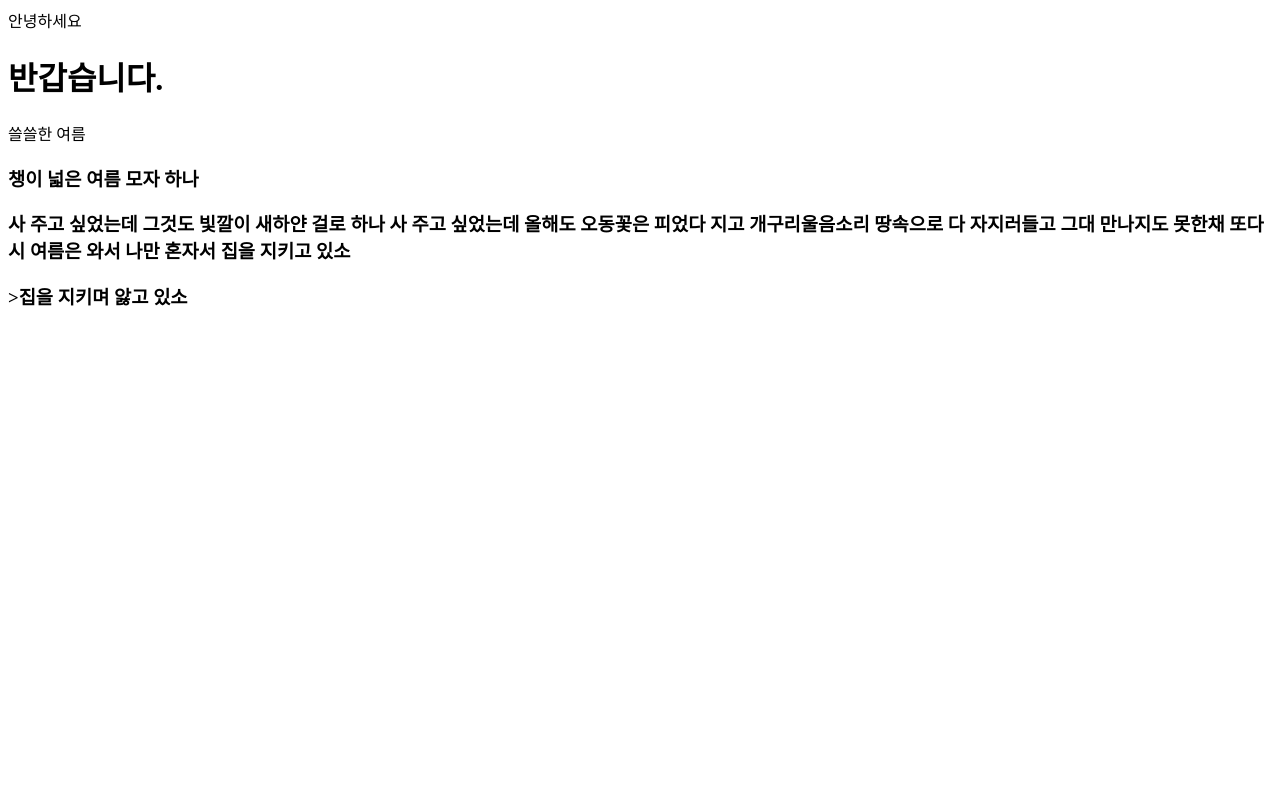
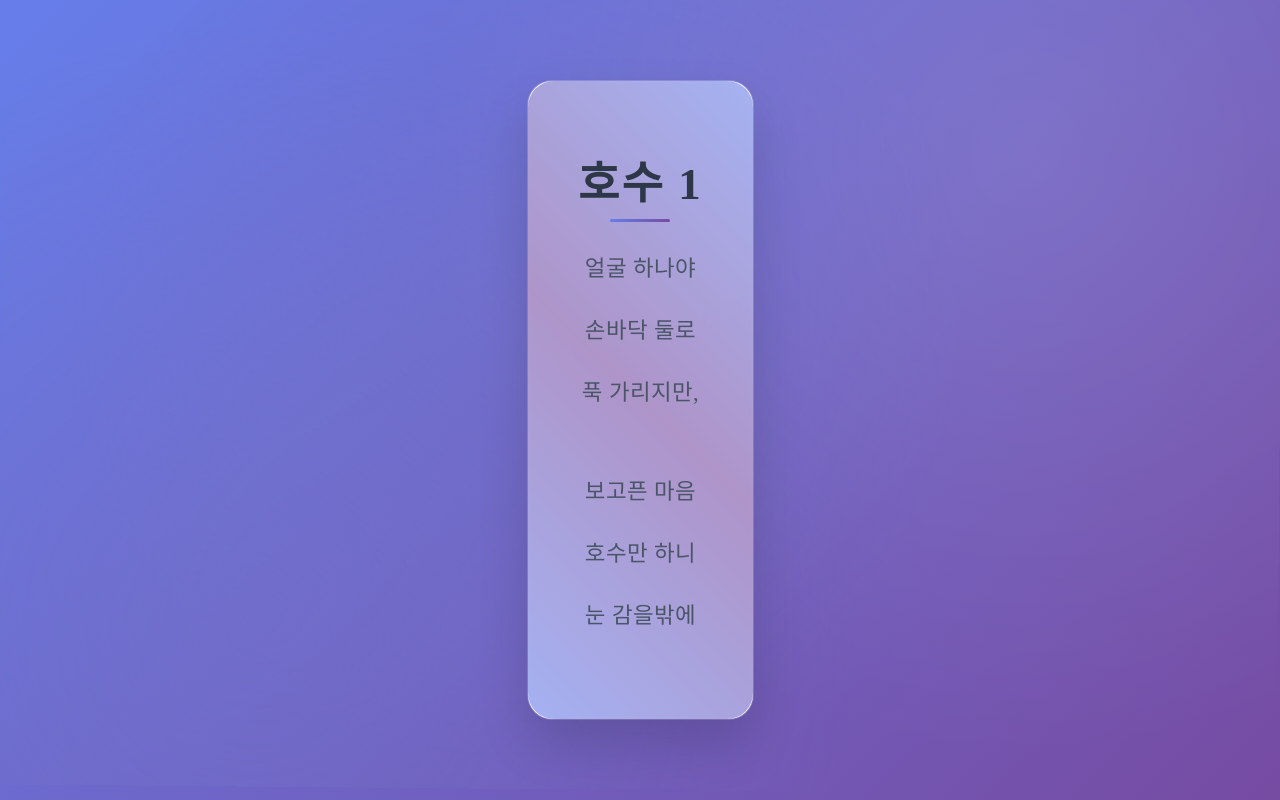
Before and after one commit to juonuooun/myweb, a plain HTML site: page index.html in a window 1280 px wide. Drawn offline with Linux system fonts and the light colour scheme.

Commit message:
Update index.html

```diff
--- a/index.html
+++ b/index.html
@@ -1,20 +1,236 @@
-<html>
-  <head>
-    안녕하세요
-  </head>
+<!DOCTYPE html>
+<html lang="ko">
+<head>
+    <title>Favorite Poet</title>
+    <meta name="viewport" content="user-scalable=no,initial-scale=1,maximum-scale=1">
+    <meta charset="UTF-8">
+    <link href="https://cdnjs.cloudflare.com/ajax/libs/font-awesome/6.0.0/css/all.min.css" rel="stylesheet">
+    <style>
+    @import url('https://fonts.googleapis.com/css2?family=Noto+Serif+KR:wght@400;500;600;700&display=swap');
 
-  <body>
-    <h1>반갑습니다.</h1
-    <h2>쓸쓸한 여름</h2>
-    <h3>챙이 넓은 여름 모자 하나</h3>
-    <h3>사 주고 싶었는데
-        그것도 빛깔이 새하얀 걸로 하나
-        사 주고 싶었는데
-        올해도 오동꽃은 피었다 지고
-        개구리울음소리 땅속으로 다 자지러들고
-        그대 만나지도 못한채
-        또다시 여름은 와서
-        나만 혼자서 집을 지키고 있소</h3>
-    <h3>>집을 지키며 앓고 있소</h3>
-  </body>
+    * {
+        margin: 0;
+        padding: 0;
+        box-sizing: border-box;
+    }
+
+    body {
+        font-family: 'Noto Serif KR', serif;
+        min-height: 100vh;
+        display: flex;
+        flex-direction: column;
+        justify-content: center;
+        align-items: center;
+        background: linear-gradient(135deg, #667eea 0%, #764ba2 100%);
+        position: relative;
+        overflow: hidden;
+    }
+
+    body::before {
+        content: '';
+        position: absolute;
+        top: 0;
+        left: 0;
+        right: 0;
+        bottom: 0;
+        background:
+            radial-gradient(circle at 20% 80%, rgba(120, 119, 198, 0.3) 0%, transparent 50%),
+            radial-gradient(circle at 80% 20%, rgba(255, 255, 255, 0.1) 0%, transparent 50%),
+            radial-gradient(circle at 40% 40%, rgba(120, 119, 198, 0.2) 0%, transparent 50%);
+        animation: float 20s ease-in-out infinite;
+    }
+
+    @keyframes float {
+        0%, 100% { transform: translateY(0px) rotate(0deg); }
+        50% { transform: translateY(-20px) rotate(1deg); }
+    }
+
+    .poem-container {
+        background: rgba(255, 255, 255, 0.95);
+        backdrop-filter: blur(20px);
+        border-radius: 24px;
+        padding: 3rem 2.5rem;
+        box-shadow:
+            0 25px 50px rgba(0, 0, 0, 0.15),
+            0 0 0 1px rgba(255, 255, 255, 0.2);
+        text-align: center;
+        position: relative;
+        transform: translateY(0);
+        animation: poetryReveal 1.5s ease-out;
+        border: 2px solid rgba(255, 255, 255, 0.3);
+    }
+
+    @keyframes poetryReveal {
+        0% {
+            opacity: 0;
+            transform: translateY(30px) scale(0.9);
+        }
+        100% {
+            opacity: 1;
+            transform: translateY(0) scale(1);
+        }
+    }
+
+    .poem-container::before {
+        content: '';
+        position: absolute;
+        top: -2px;
+        left: -2px;
+        right: -2px;
+        bottom: -2px;
+        background: linear-gradient(45deg, #667eea, #764ba2, #667eea);
+        border-radius: 26px;
+        opacity: 0.7;
+        z-index: -1;
+        animation: borderGlow 3s ease-in-out infinite alternate;
+    }
+
+    @keyframes borderGlow {
+        0% { opacity: 0.5; }
+        100% { opacity: 0.8; }
+    }
+
+    h1 {
+        font-size: 2.5rem;
+        font-weight: 600;
+        color: #2d3748;
+        margin-bottom: 2rem;
+        position: relative;
+        letter-spacing: 0.05em;
+    }
+
+    h1::after {
+        content: '';
+        position: absolute;
+        bottom: -10px;
+        left: 50%;
+        transform: translateX(-50%);
+        width: 60px;
+        height: 3px;
+        background: linear-gradient(90deg, #667eea, #764ba2);
+        border-radius: 2px;
+    }
+
+    .poem-content {
+        line-height: 2.2;
+        font-size: 1.3rem;
+        color: #4a5568;
+        font-weight: 400;
+        letter-spacing: 0.02em;
+    }
+
+    .poem-content p {
+        margin: 0.8rem 0;
+        opacity: 0;
+        animation: lineAppear 0.8s ease-out forwards;
+        position: relative;
+        transition: all 0.3s ease;
+    }
+
+    .poem-content p:hover {
+        color: #667eea;
+        transform: translateX(5px);
+    }
+
+    .poem-content p:nth-child(1) { animation-delay: 0.3s; }
+    .poem-content p:nth-child(2) { animation-delay: 0.5s; }
+    .poem-content p:nth-child(3) { animation-delay: 0.7s; }
+    .poem-content p:nth-child(4) { animation-delay: 0.9s; }
+    .poem-content p:nth-child(5) { animation-delay: 1.1s; }
+    .poem-content p:nth-child(6) { animation-delay: 1.3s; }
+
+    @keyframes lineAppear {
+        0% {
+            opacity: 0;
+            transform: translateX(-20px);
+        }
+        100% {
+            opacity: 1;
+            transform: translateX(0);
+        }
+    }
+
+    .stanza-break {
+        height: 1.5rem;
+    }
+
+    @media screen and (max-width: 767px) {
+        body {
+            background: linear-gradient(135deg, #ff9a9e 0%, #fecfef 50%, #fecfef 100%);
+            padding: 1rem;
+        }
+
+        .poem-container {
+            padding: 2rem 1.5rem;
+            margin: 1rem;
+        }
+
+        h1 {
+            font-size: 2rem;
+            margin-bottom: 1.5rem;
+        }
+
+        .poem-content {
+            font-size: 1.1rem;
+            line-height: 2;
+        }
+    }
+
+    @media screen and (min-width: 768px) and (max-width: 959px) {
+        body {
+            background: linear-gradient(135deg, #a8edea 0%, #fed6e3 100%);
+        }
+
+        h1 {
+            font-size: 2.2rem;
+        }
+
+        .poem-content {
+            font-size: 1.2rem;
+        }
+    }
+
+    @media screen and (min-width: 960px) {
+        body {
+            background: linear-gradient(135deg, #667eea 0%, #764ba2 100%);
+        }
+
+        .poem-container {
+            padding: 4rem 3rem;
+        }
+
+        h1 {
+            font-size: 2.8rem;
+        }
+
+        .poem-content {
+            font-size: 1.4rem;
+        }
+    }
+
+    /* 반응형 애니메이션 */
+    @media (prefers-reduced-motion: reduce) {
+        *, *::before, *::after {
+            animation: none !important;
+            transition: none !important;
+        }
+    }
+    </style>
+</head>
+<body>
+    <div class="poem-container">
+        <h1>호수 1</h1>
+        <div class="poem-content">
+            <p>얼굴 하나야</p>
+            <p>손바닥 둘로</p>
+            <p>푹 가리지만,</p>
+
+            <div class="stanza-break"></div>
+
+            <p>보고픈 마음</p>
+            <p>호수만 하니</p>
+            <p>눈 감을밖에</p>
+        </div>
+    </div>
+</body>
 </html>
```
